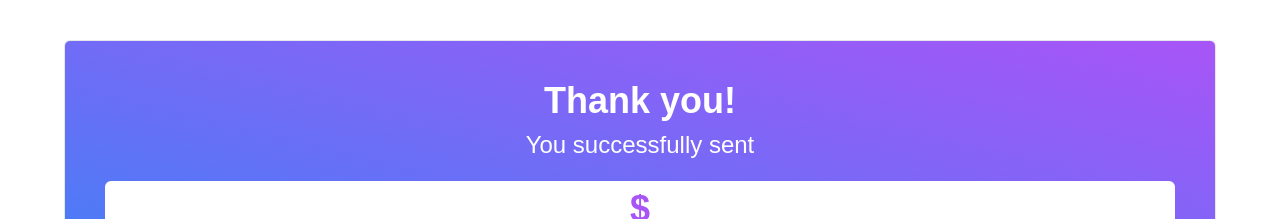
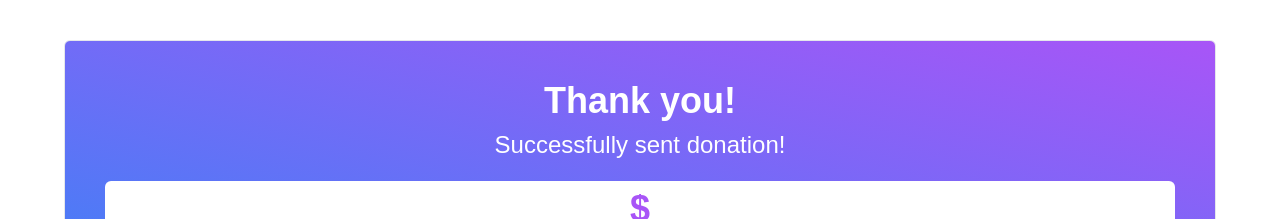
Before and after one commit to dhiaulhaq/Gizzia, a Next.js app: page /payment-success in a window 1280 px wide. Shown: the top 219 px of the page. Built offline with nearby package versions, Linux system fonts and the light colour scheme.

Commit message:
Client: Minor adjustment to donation

```diff
--- a/src/app/api/identifications/route.ts
+++ b/src/app/api/identifications/route.ts
@@ -1,6 +1,6 @@
 import { NextRequest, NextResponse } from "next/server";
 import { getUserById, updateUser } from "@/db/models/user";
-import { MyResponse } from "../types.def";
+import { MyResponse } from "@/@types/types.def";
 
 export const GET = async (
   _request: NextRequest,
--- a/src/app/donation/page.tsx
+++ b/src/app/donation/page.tsx
@@ -11,12 +11,12 @@ if (process.env.NEXT_PUBLIC_STRIPE_PUBLIC_KEY === undefined) {
 const stripePromise = loadStripe(process.env.NEXT_PUBLIC_STRIPE_PUBLIC_KEY);
 
 export default function Home() {
-  const amount = 49.99;
+  const amount = 0.5;
 
   return (
     <main className="max-w-6xl mx-auto p-10 text-white text-center border m-10 rounded-md bg-gradient-to-tr from-blue-500 to-purple-500">
       <div className="mb-10">
-        <h1 className="text-4xl font-extrabold mb-2">Sonny</h1>
+        <h1 className="text-4xl font-extrabold mb-2">Donation</h1>
         <h2 className="text-2xl">
           has requested
           <span className="font-bold"> ${amount}</span>
--- a/src/app/payment-success/page.tsx
+++ b/src/app/payment-success/page.tsx
@@ -7,7 +7,7 @@ export default function PaymentSuccess({
     <main className="max-w-6xl mx-auto p-10 text-white text-center border m-10 rounded-md bg-gradient-to-tr from-blue-500 to-purple-500">
       <div className="mb-10">
         <h1 className="text-4xl font-extrabold mb-2">Thank you!</h1>
-          <h2 className="text-2xl">You successfully sent</h2>
+        <h2 className="text-2xl">Successfully sent donation!</h2>
 
         <div className="bg-white p-2 rounded-md text-purple-500 mt-5 text-4xl font-bold">
           ${amount}
```
Also changed, not shown: 2 other files (tests, documents, lock files or other folders). Lines whose indentation alone changed are shown as unchanged.
